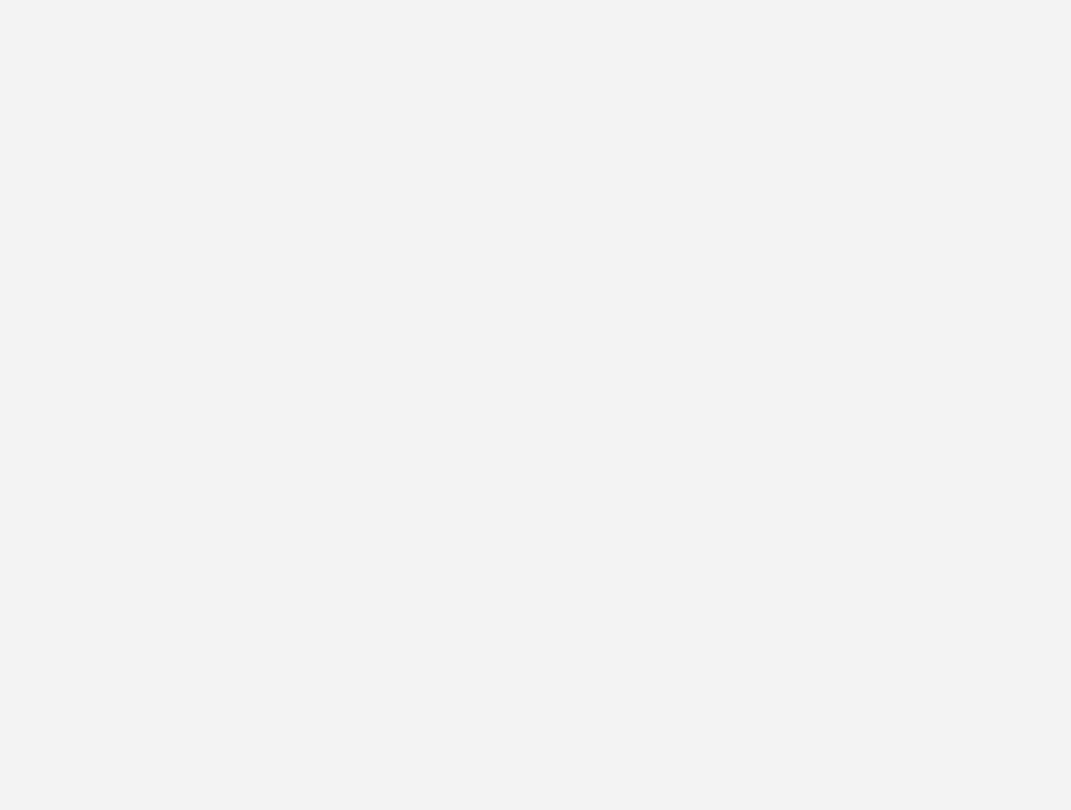
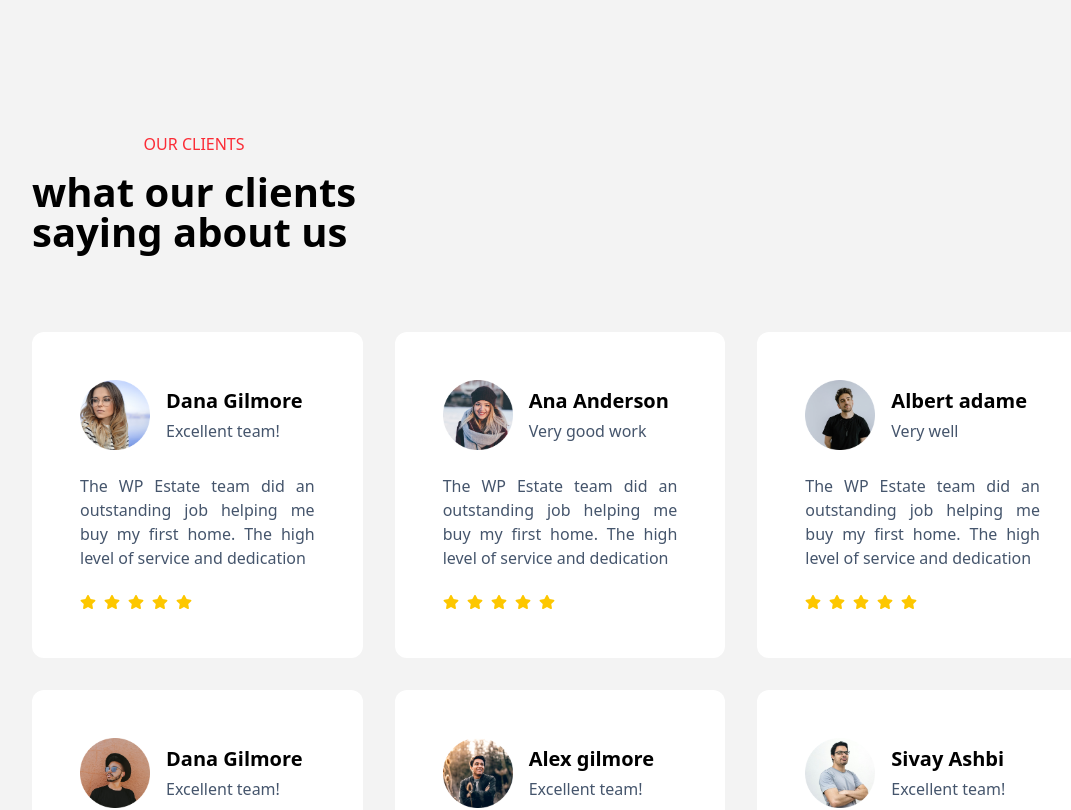
Before and after one commit to SugamShrestha677/Estate, a React (Vite) app: page / in a window 1280 px wide. Shown: the part 4680-5490 px from the top of the page, without its empty margins (80-1151 px from the left). Before the commit the page ends 4732 px from the top, so only its background shows below. Built offline with nearby package versions, Linux system fonts and the light colour scheme.

Commit message:
Clients section or testominals section completed

```diff
--- a/src/App.jsx
+++ b/src/App.jsx
@@ -4,6 +4,7 @@
 import './App.css'
 import About from "./sections/About";
 import Services from "./sections/Services";
+import Clients from "./sections/Clients";
 import PopularAreas from './sections/PopularAreas'
 import Properties from "./sections/Properties";
 const App = () => {
@@ -14,6 +15,7 @@
 <PopularAreas/>
 <Properties/>
 <Services/>
+<Clients/>
 </DarkModeProvider>
 
   );
--- a/src/sections/Clients.jsx
+++ b/src/sections/Clients.jsx
@@ -1,9 +1,80 @@
-import React from 'react'
+import React, { useEffect } from "react";
+import { client } from "../Components/export";
+import { FaStar } from "react-icons/fa";
+import AOS from "aos";
+import "aos/dist/aos.css";
+import { useDarkMode } from "../Components/DarkModeContext";
 
 const Clients = () => {
+  useEffect(() => {
+    AOS.init({
+      offset: 200,
+      duration: 800,
+      easing: "ease-in-sine",
+      delay: 100,
+    });
+  }, []);
+
+  const { darkMode, toggleDarkMode } = useDarkMode();
+
   return (
-    <div>Clients</div>
-  )
-}
+    <div className={`${darkMode ? "dark bg-black" : "light bg-transparent"}`}>
+      <section
+        id="testimonials"
+        className="lg:w-[95%] w-full h-fit m-auto bg-cover bg-center rounded-xl flex justify-center flex-col items-start lg:px-20 px-6 py-20 gap-20"
+      >
+        <div className="flex flex-col justify-center items-center gap-4">
+          <h1 data-aos="zoom-in" className="text-red-500 dark:text-white">
+            OUR CLIENTS
+          </h1>
+          <h1
+            data-aos="zoom-in"
+            className="text-black dark:text-white text-[40px] font-semibold leading-10 "
+          >
+            what our clients <br /> saying about us
+          </h1>
+        </div>
 
-export default Clients
+        <div
+          id="clients-box"
+          className="grid lg:grid-cols-3 grid-cols-1 justify-center items-center gap-8 w-full"
+        >
+          {client.map((item, index) => (
+            <div
+              data-aos="zoom-in"
+              data-aos-delay="200"
+              key={index}
+              className="bg-white dark:bg-gray-900 hover:bg-red-100 cursor-pointer p-12 flex flex-col justify-center items-center gap-6 rounded-xl w-full"
+            >
+              <div className="flex justify-start items-center w-full gap-4">
+                <img
+                  src={item.image}
+                  alt=""
+                  className="w-[70px] transform hover:scale-110 transition-transform duration-300 "
+                />
+                <div className="flex flex-col justify-center items-start gap-1 ">
+                  <h1 className="text-xl text-black font-semibold dark:text-white">{item.name}</h1>
+                  <h1 className="text-slate-600 dark:text-white">{item.text}</h1>
+
+                </div>
+              </div>
+{/* Feedback */}
+              <p className="text-md text-justify text-slate-600 dark:text-white">{item.feedback}</p>
+{/* Icons */}
+              <div className="flex justify-start items-start gap-2 w-full">
+                <FaStar className="size-4 text-yellow-400 "/>
+                <FaStar className="size-4 text-yellow-400 "/>
+                <FaStar className="size-4 text-yellow-400 "/>
+                <FaStar className="size-4 text-yellow-400 "/>
+                <FaStar className="size-4 text-yellow-400 "/>
+              </div>
+
+            </div>
+          ))}
+        </div>
+      </section>
+    </div>
+  );
+};
+
+export default Clients;
```
